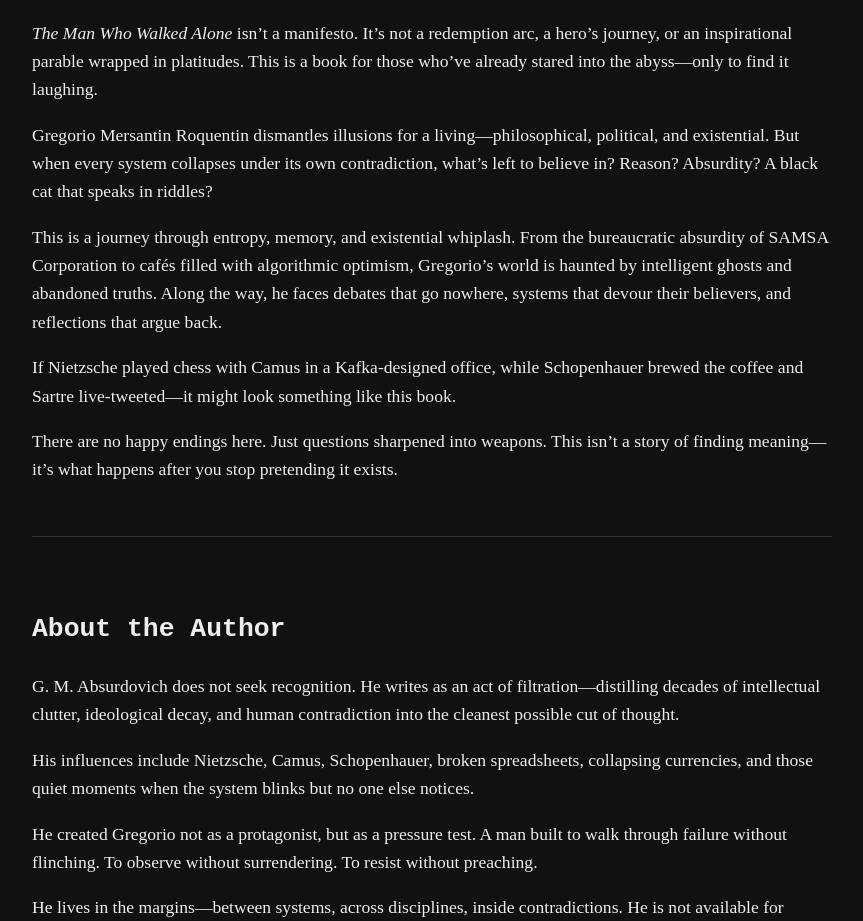
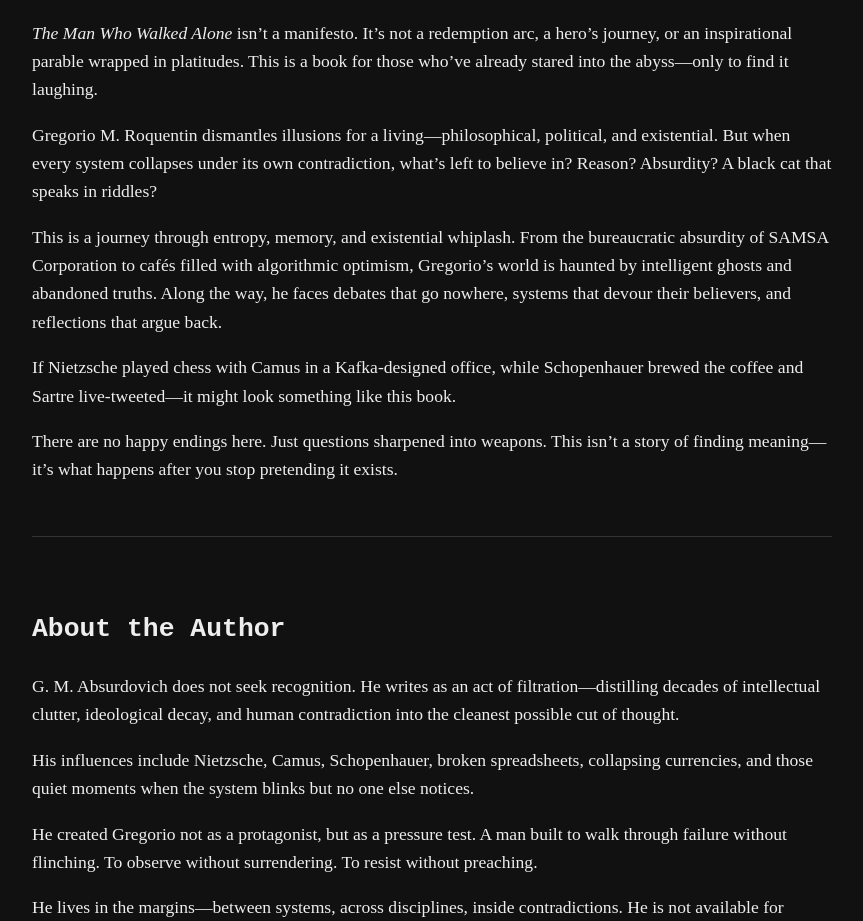
Before and after one commit to gregoriowalks/gregoriowalks.github.io, a plain HTML site: page index.html in a window 1280 px wide. Shown: the part 886-1807 px from the top of the page, without its empty margins (208-1071 px from the left). Drawn offline with Linux system fonts and the light colour scheme.

Commit message:
Update index.html
M. Gregorio's name

```diff
--- a/index.html
+++ b/index.html
@@ -277,7 +277,7 @@
         <em>The Man Who Walked Alone</em> isn’t a manifesto. It’s not a redemption arc, a hero’s journey, or an inspirational parable wrapped in platitudes. This is a book for those who’ve already stared into the abyss—only to find it laughing.
       </p>
       <p>
-        Gregorio Mersantin Roquentin dismantles illusions for a living—philosophical, political, and existential. But when every system collapses under its own contradiction, what’s left to believe in? Reason? Absurdity? A black cat that speaks in riddles?
+        Gregorio M. Roquentin dismantles illusions for a living—philosophical, political, and existential. But when every system collapses under its own contradiction, what’s left to believe in? Reason? Absurdity? A black cat that speaks in riddles?
       </p>
       <p>
         This is a journey through entropy, memory, and existential whiplash. From the bureaucratic absurdity of SAMSA Corporation to cafés filled with algorithmic optimism, Gregorio’s world is haunted by intelligent ghosts and abandoned truths. Along the way, he faces debates that go nowhere, systems that devour their believers, and reflections that argue back.
```
